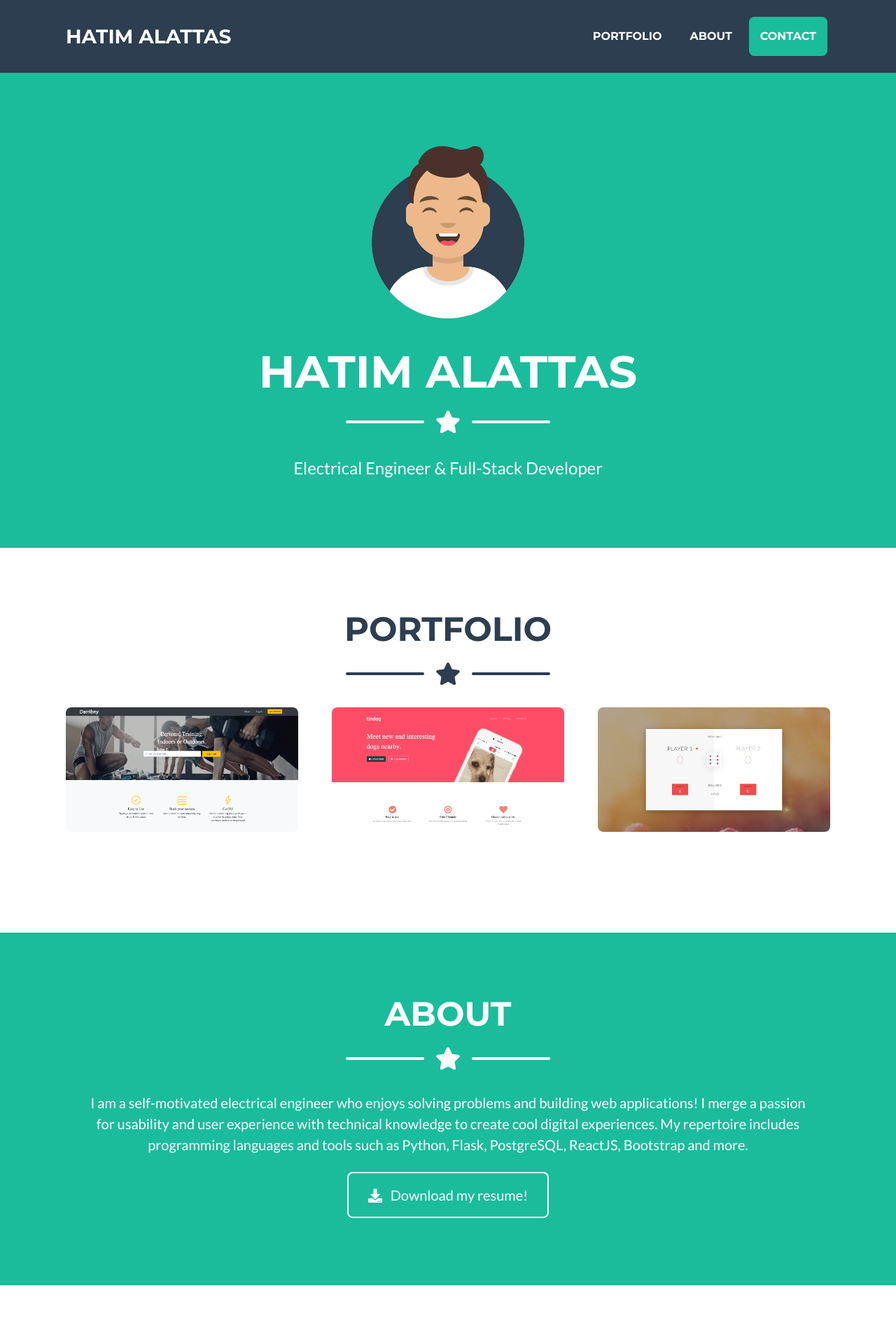
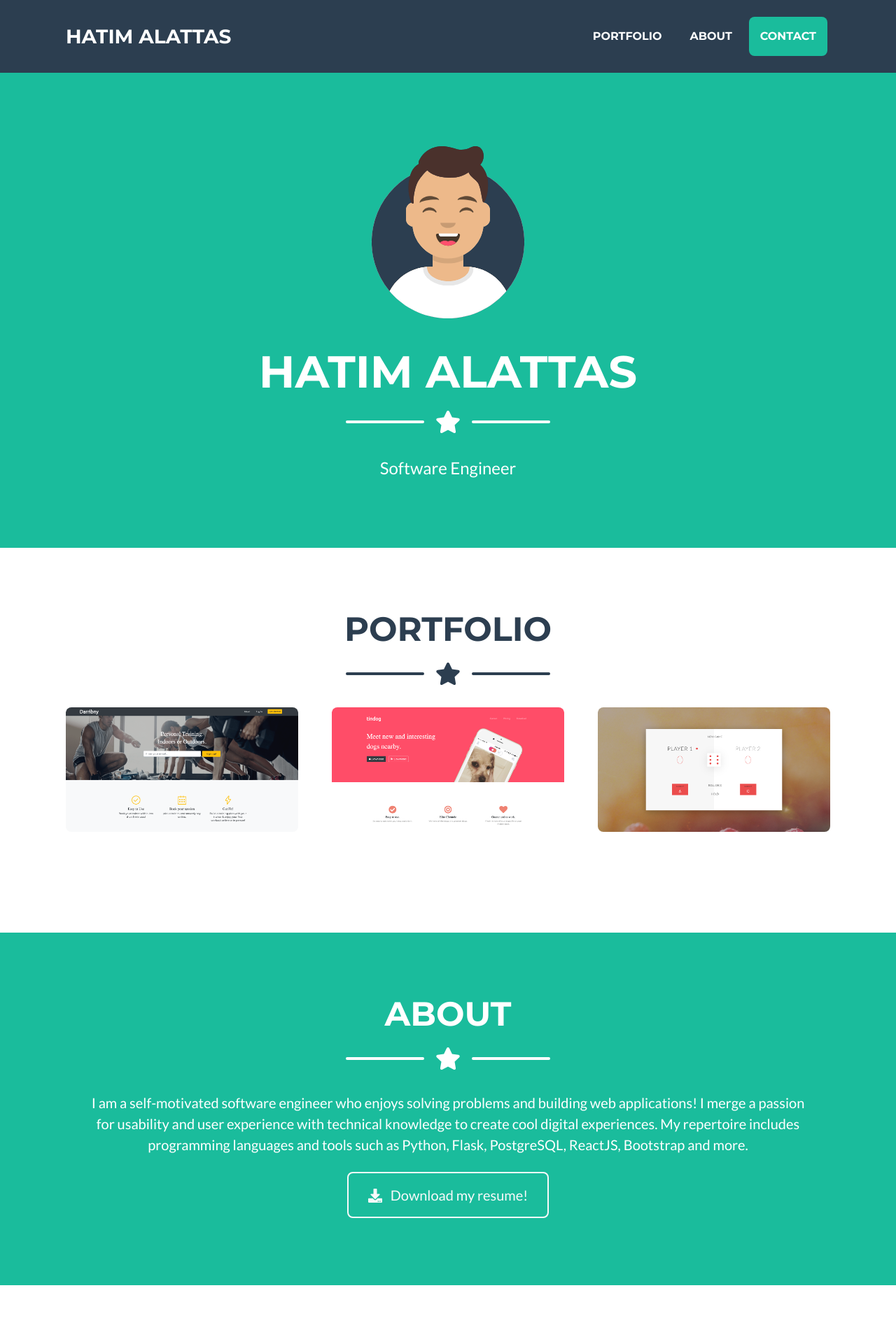
Before and after one commit to hatimalattas/Portfolio, a Flask app: page / in a window 1280 px wide. Shown: the top 1891 px of the page at 70% size. Run offline with Flask 2, Linux system fonts and the light colour scheme; some libraries are stand-ins or nearby versions.

Commit message:
changed resume file

```diff
--- a/app.py
+++ b/app.py
@@ -54,7 +54,7 @@ def index():
 
 @app.route('/download')
 def download_file():
-  path = "./static/assets/HatimAlattasResume-ECE.pdf"
+  path = "./static/assets/HatimAlattasResume-SE.pdf"
   return send_file(path,as_attachment=True)
 
 if __name__ == '__main__':
--- a/templates/index.html
+++ b/templates/index.html
@@ -107,7 +107,7 @@
         </div>
         <!-- Masthead Subheading-->
         <p class="masthead-subheading font-weight-light mb-0">
-          Electrical Engineer & Full-Stack Developer
+          Software Engineer
         </p>
       </div>
     </header>
@@ -288,7 +288,7 @@
         <!-- About Section Content-->
         <div class="col-lg-12 text-center">
           <p class="lead">
-            I am a self-motivated electrical engineer who enjoys solving problems
+            I am a self-motivated software engineer who enjoys solving problems
             and building web applications! I merge a passion for usability and
             user experience with technical knowledge to create cool digital
             experiences. My repertoire includes programming languages and tools
@@ -451,7 +451,7 @@
           <div class="col-lg-4">
             <h4 class="text-uppercase mb-4">About hatim alattas</h4>
             <p class="lead mb-0">
-              Electrical Engineer who enjoys solving problems and building web
+              Software Engineer who enjoys solving problems and building web
               applications!
             </p>
           </div>
```
Also changed, not shown: 1 other file.
